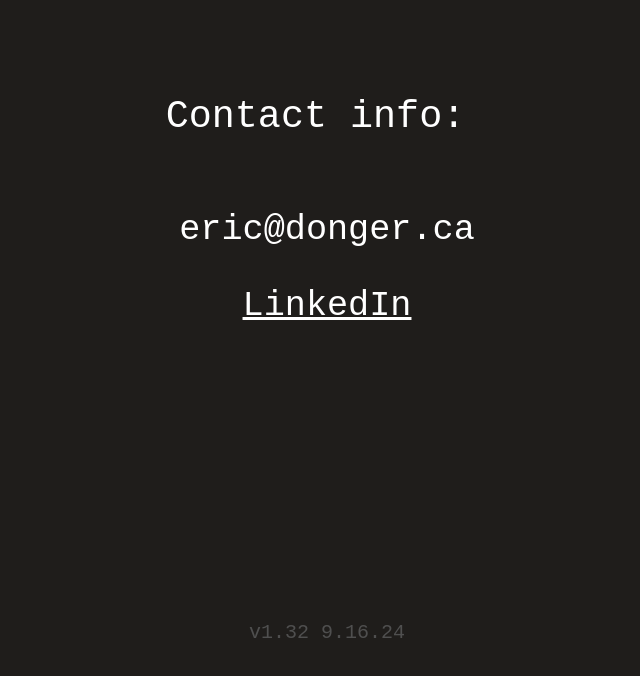
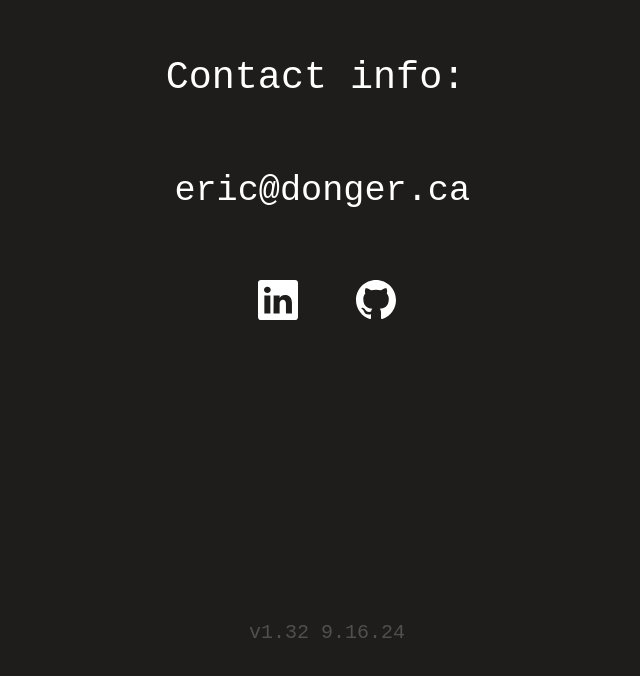
Before and after one commit to etdong/eric-website, a React (Create React App) app: page / in a window 1280 px wide. Shown: the part 4692-5368 px from the top of the page, without its empty margins (313-953 px from the left). Built offline with nearby package versions, Linux system fonts and the light colour scheme.

Commit message:
svg logos in contact section

```diff
--- a/src/App.css
+++ b/src/App.css
@@ -379,8 +379,17 @@
 	font-size: calc(1rem + 1.5vmax);
 }
 
-a:link {
-	display:flex;
+.contacts_sec2 {
+	display: flex;
+	align-items: center;
+	justify-content: center;
+	flex-wrap: wrap;
+	margin: 1em;
+	width: 75vw;
+}
+
+.link {
+	margin: 3%;
 }
 
 
--- a/src/App.js
+++ b/src/App.js
@@ -25,7 +25,7 @@
 		);
 	}
 
-	const typingFunc = (text, delay) => {
+	const typingFunc = (text, delay, typingSpeed) => {
 		return (
 			<TypeAnimation
 			sequence={[
@@ -36,6 +36,7 @@
 			wrapper="div"
 			cursor={true}
 			style={{ display: 'inline-block' }}
+			speed={typingSpeed}
 			/>
 		)
 	}
@@ -335,9 +336,16 @@
 					<div className='contacts_sec1'>
 						{typingFuncNoCursor("eric@donger.ca", 100)}
 					</div>
-					<div className='contacts_sec1'>
+					<div className='contacts_sec2'>
 						<a className='link' href='https://www.linkedin.com/in/etdong/' target='_blank' rel='noreferrer'>
-							{typingFuncNoCursor("LinkedIn",200)}
+							<svg xmlns="http://www.w3.org/2000/svg" width="40" height="40" fill="currentColor" class="bi bi-linkedin" viewBox="0 0 16 16">
+								<path d="M0 1.146C0 .513.526 0 1.175 0h13.65C15.474 0 16 .513 16 1.146v13.708c0 .633-.526 1.146-1.175 1.146H1.175C.526 16 0 15.487 0 14.854zm4.943 12.248V6.169H2.542v7.225zm-1.2-8.212c.837 0 1.358-.554 1.358-1.248-.015-.709-.52-1.248-1.342-1.248S2.4 3.226 2.4 3.934c0 .694.521 1.248 1.327 1.248zm4.908 8.212V9.359c0-.216.016-.432.08-.586.173-.431.568-.878 1.232-.878.869 0 1.216.662 1.216 1.634v3.865h2.401V9.25c0-2.22-1.184-3.252-2.764-3.252-1.274 0-1.845.7-2.165 1.193v.025h-.016l.016-.025V6.169h-2.4c.03.678 0 7.225 0 7.225z"/>
+							</svg>
+						</a>
+						<a className='link' href='https://github.com/etdong' target='_blank' rel='noreferrer'>
+							<svg xmlns="http://www.w3.org/2000/svg" width="40" height="40" fill="currentColor" class="bi bi-github" viewBox="0 0 16 16">
+							<path d="M8 0C3.58 0 0 3.58 0 8c0 3.54 2.29 6.53 5.47 7.59.4.07.55-.17.55-.38 0-.19-.01-.82-.01-1.49-2.01.37-2.53-.49-2.69-.94-.09-.23-.48-.94-.82-1.13-.28-.15-.68-.52-.01-.53.63-.01 1.08.58 1.23.82.72 1.21 1.87.87 2.33.66.07-.52.28-.87.51-1.07-1.78-.2-3.64-.89-3.64-3.95 0-.87.31-1.59.82-2.15-.08-.2-.36-1.02.08-2.12 0 0 .67-.21 2.2.82.64-.18 1.32-.27 2-.27s1.36.09 2 .27c1.53-1.04 2.2-.82 2.2-.82.44 1.1.16 1.92.08 2.12.51.56.82 1.27.82 2.15 0 3.07-1.87 3.75-3.65 3.95.29.25.54.73.54 1.48 0 1.07-.01 1.93-.01 2.2 0 .21.15.46.55.38A8.01 8.01 0 0 0 16 8c0-4.42-3.58-8-8-8"/>
+							</svg>
 						</a>
 					</div>
 				</div>
@@ -365,10 +373,10 @@
 
 			<div className="page" id='page1'>
 				<div id='greeting'>
-					{typingFunc("Hello, nice to meet you.", 2000)}
+					{typingFunc("Hello, nice to meet you.", 2000, 60)}
 				</div>
 				<div>
-					{DelayedComponent(downarrow(), 6000)}
+					{DelayedComponent(downarrow(), 4000)}
 				</div>
 			</div>
 
```
